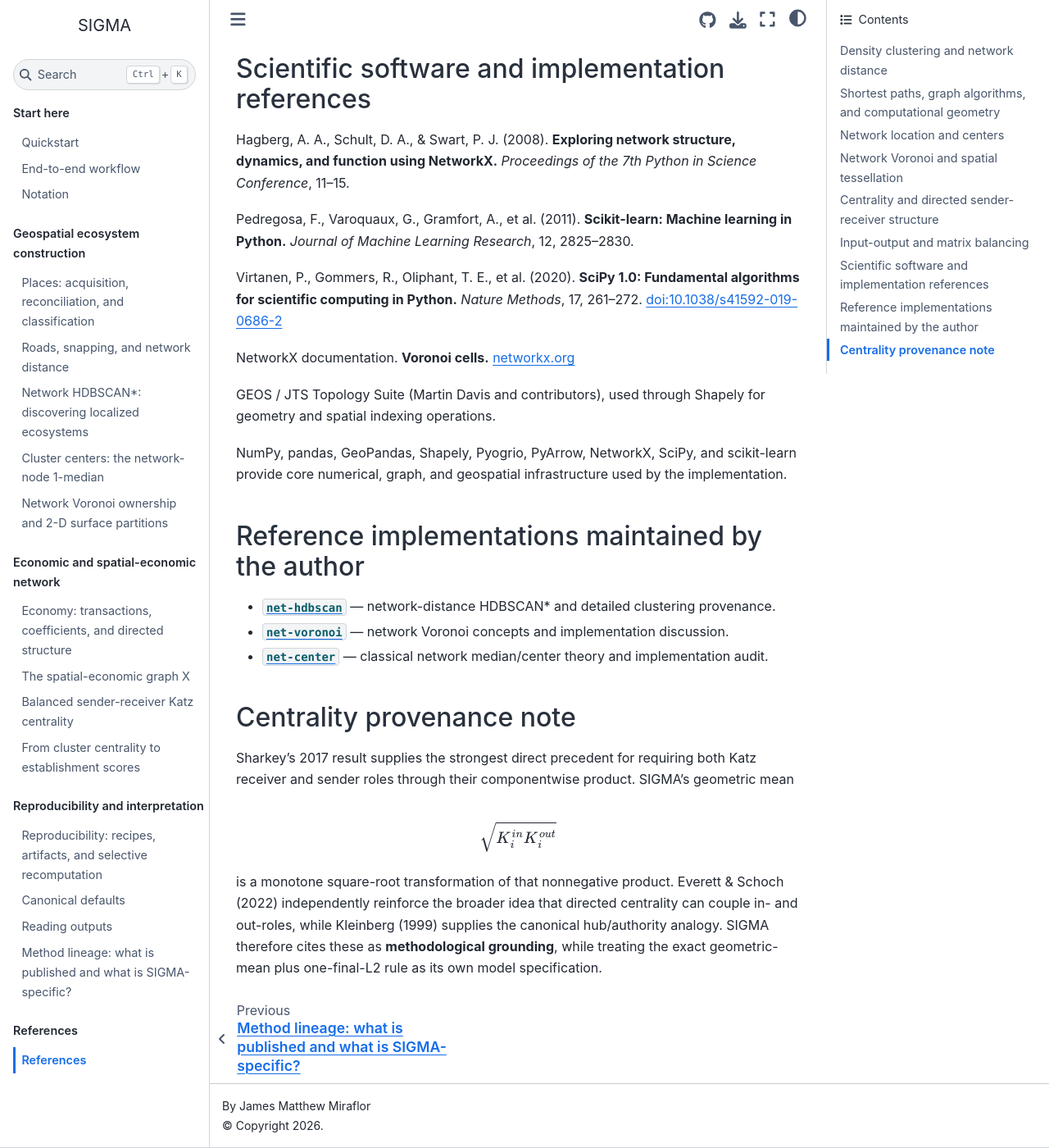
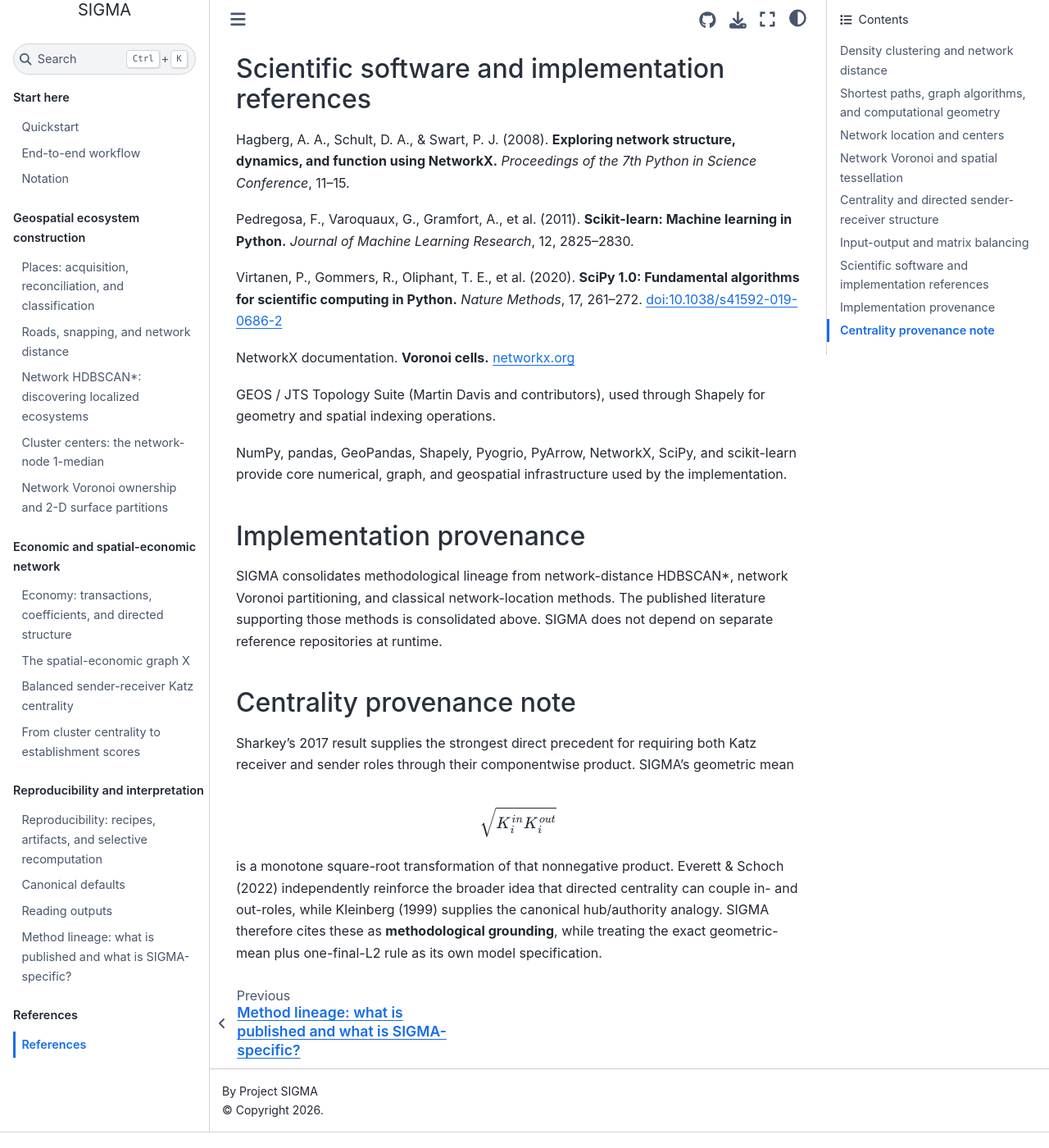
Before and after one commit to projectsigma/sigma, a Jupyter Book: the page built from docs/book/content/reference/references.md, in a window 1280 px wide and 1400 px high, scrolled down 3896 px. Shown: the whole window at 82% size. Built offline with Jupyter Book 1.0.4 settings and Sphinx 7.4.7 and the Sphinx Book theme 1.1.4, drawn with Linux system fonts in a browser that asks for light colours.

Commit message:
docs: remove personal attribution from Pages site

```diff
--- a/docs/book/_config.yml
+++ b/docs/book/_config.yml
@@ -1,5 +1,5 @@
 title: SIGMA
-author: James Matthew Miraflor
+author: Project SIGMA
 copyright: '2026'
 only_build_toc_files: true
 
@@ -14,7 +14,7 @@
   extra_navbar: 'SIGMA methodological documentation · Powered by <a href="https://jupyterbook.org">Jupyter Book</a>'
 
 repository:
-  url: https://github.com/miraflor/sigma
+  url: https://github.com/projectsigma/sigma
   path_to_book: docs/book
   branch: main
 
@@ -26,7 +26,7 @@
   config:
     mathjax_path: https://cdn.jsdelivr.net/npm/mathjax@3/es5/tex-mml-chtml.js
     html_theme_options:
-      repository_url: https://github.com/miraflor/sigma
+      repository_url: https://github.com/projectsigma/sigma
       use_repository_button: true
       use_issues_button: true
       use_edit_page_button: true
--- a/docs/book/content/reference/references.md
+++ b/docs/book/content/reference/references.md
@@ -110,12 +110,9 @@
 
 NumPy, pandas, GeoPandas, Shapely, Pyogrio, PyArrow, NetworkX, SciPy, and scikit-learn provide core numerical, graph, and geospatial infrastructure used by the implementation.
 
-## Reference implementations maintained by the author
+## Implementation provenance
 
-- [`net-hdbscan`](https://github.com/miraflor/net-hdbscan) — network-distance HDBSCAN* and detailed clustering provenance.
-- [`net-voronoi`](https://github.com/miraflor/net-voronoi) — network Voronoi concepts and implementation discussion.
-- [`net-center`](https://github.com/miraflor/net-center) — classical network median/center theory and implementation audit.
-
+SIGMA consolidates methodological lineage from network-distance HDBSCAN*, network Voronoi partitioning, and classical network-location methods. The published literature supporting those methods is consolidated above. SIGMA does not depend on separate reference repositories at runtime.
 ## Centrality provenance note
 
 Sharkey's 2017 result supplies the strongest direct precedent for requiring both Katz receiver and sender roles through their componentwise product. SIGMA's geometric mean
```
